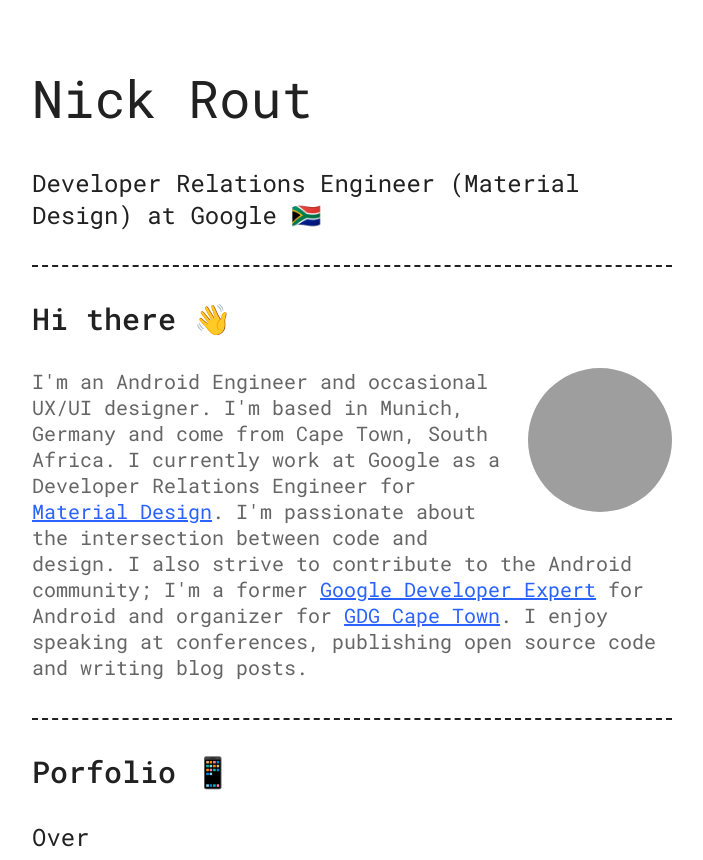
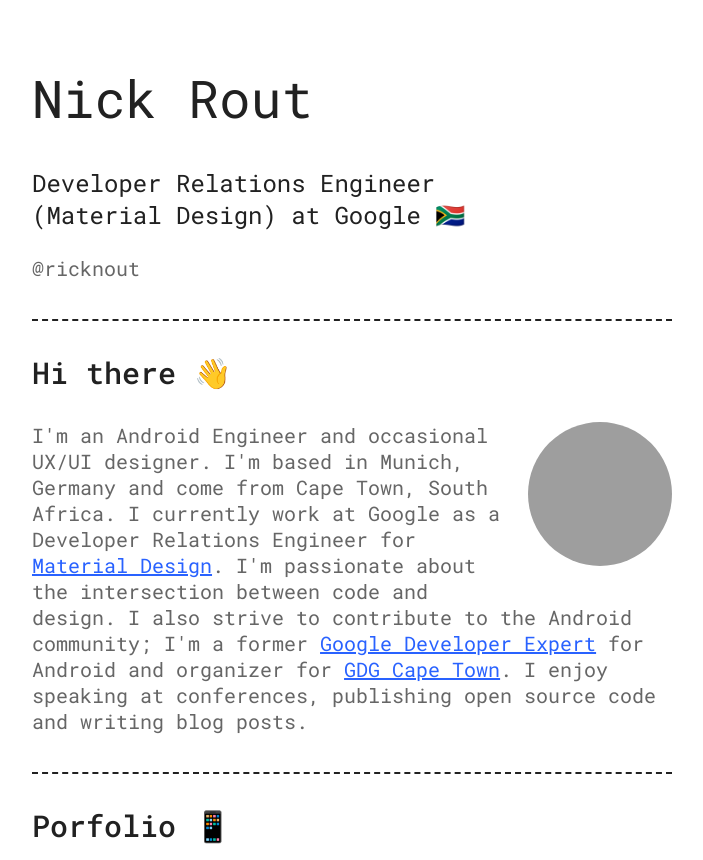
Before and after one commit to ricknout/ricknout.github.io, a plain HTML site: page index.html in a window 1280 px wide. Shown: the top 860 px of the page, without its empty margins (0-703 px from the left). Drawn offline with Linux system fonts and the light colour scheme; grey boxes are pictures that could not be loaded.

Commit message:
Update suheader

```diff
--- a/index.html
+++ b/index.html
@@ -25,7 +25,8 @@
     </head>
     <body>
         <h1>Nick Rout</h1>
-        <h2>Developer Relations Engineer (Material Design) at Google 🇿🇦</h2>
+        <h2>Developer Relations Engineer<br>(Material Design) at Google 🇿🇦</h2>
+        <p>@ricknout</p>
         <h3>Hi there 👋</h3>
         <p>
             <img src="images/me.png" alt="Me" class="profile-icon">
```
